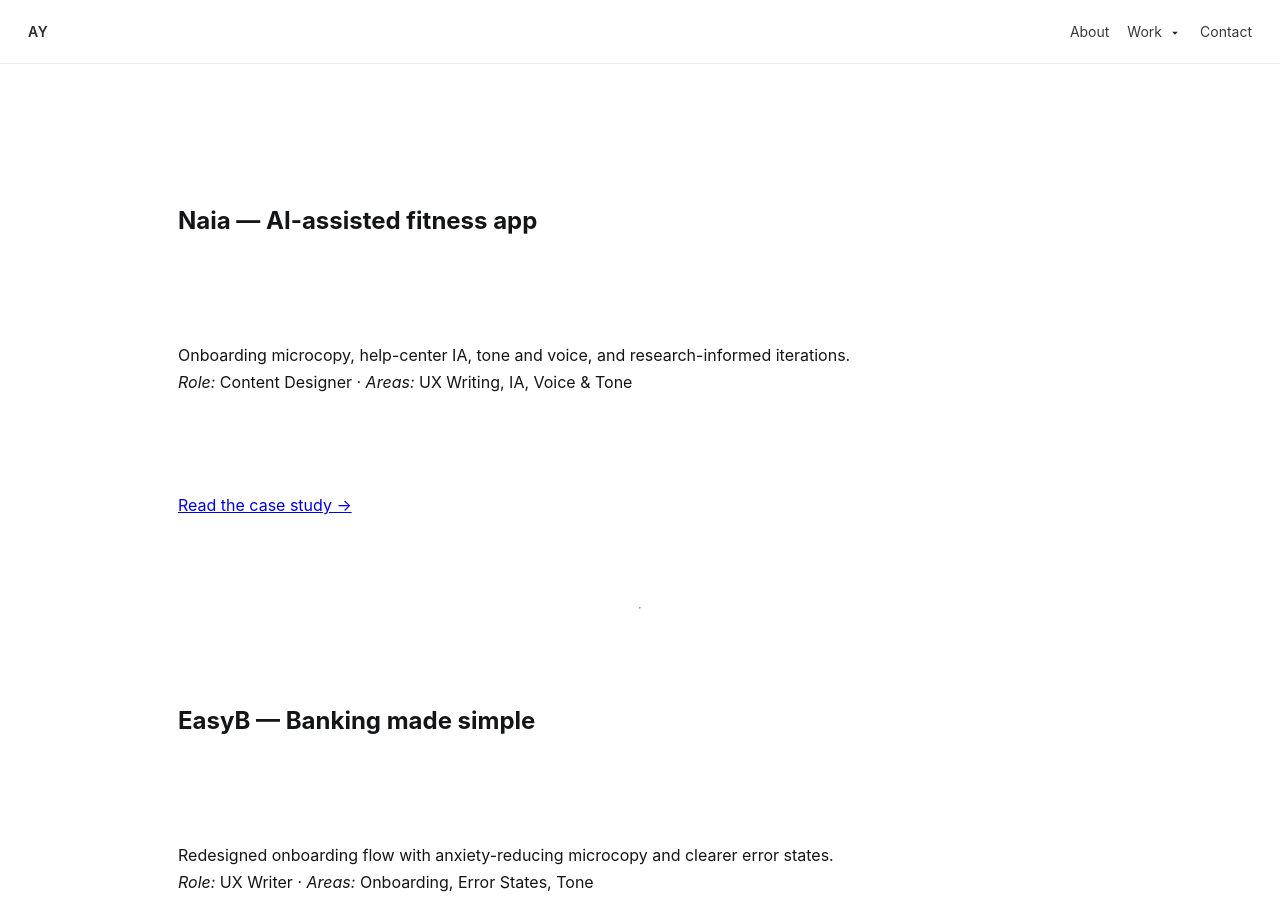
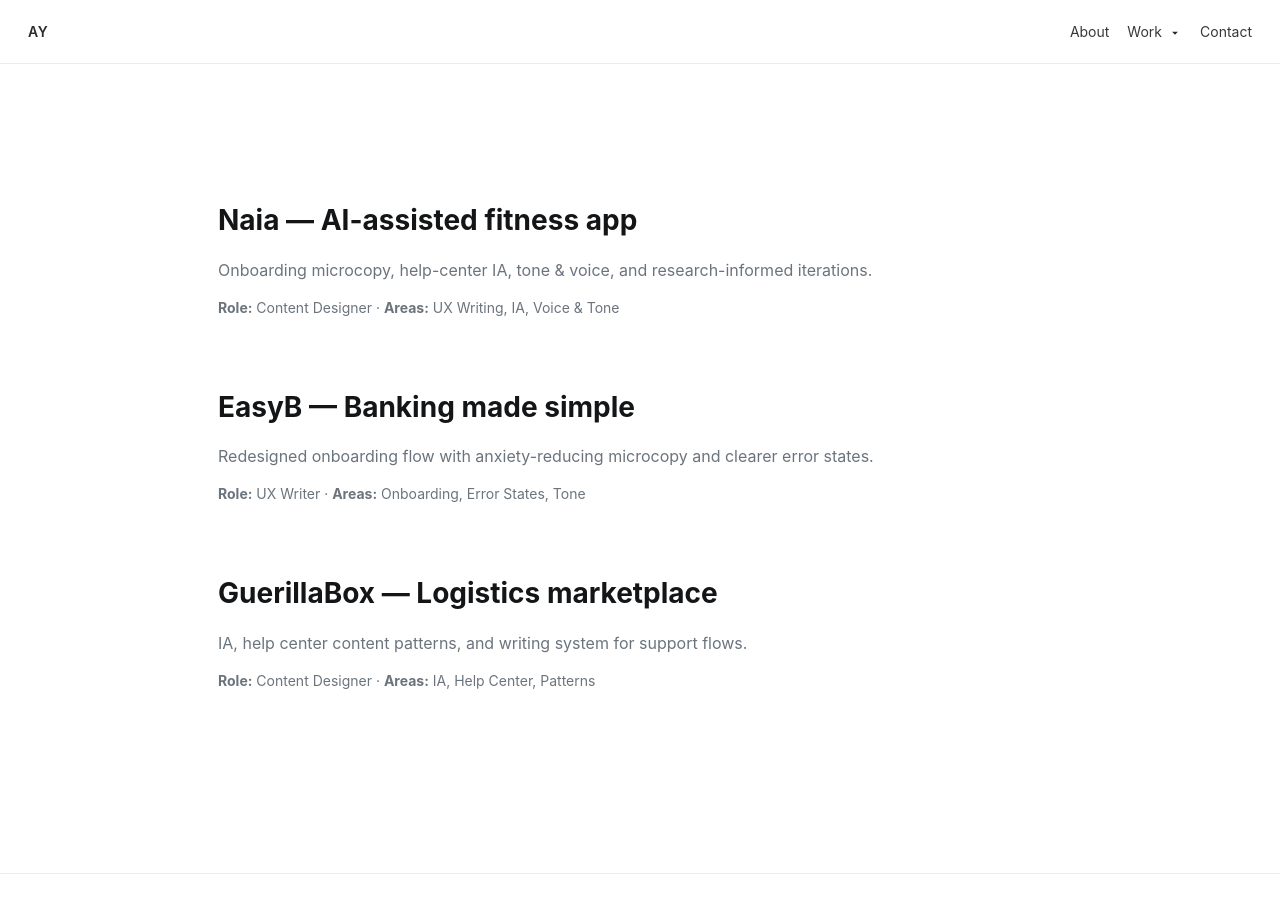
Before and after one commit to ayanoyokoyama/ayanoyokoyama-github.io, a Jekyll site: the page built from index.md, in a window 1280 px wide and 900 px high, scrolled down 603 px. Built offline with Jekyll 4.4.1, drawn with Linux system fonts in a browser that asks for light colours; some of the changed text lies outside the part shown.

Commit message:
Update index.md

```diff
--- a/index.md
+++ b/index.md
@@ -3,18 +3,37 @@ layout: home
 title: Home
 ---
 
-<!-- The hero is provided by the home layout. Just list projects below. -->
+<!-- Projects list -->
+<ul class="projects-stack" id="projects">
 
-## Naia — AI-assisted fitness app
-Onboarding microcopy, help-center IA, tone and voice, and research-informed iterations.
-*Role:* Content Designer · *Areas:* UX Writing, IA, Voice & Tone
+  <li class="item">
+    <a class="title" href="/projects/naia/">Naia — AI-assisted fitness app</a>
+    <p class="desc">
+      Onboarding microcopy, help-center IA, tone & voice, and research-informed iterations.
+    </p>
+    <p class="meta">
+      <strong>Role:</strong> Content Designer · <strong>Areas:</strong> UX Writing, IA, Voice & Tone
+    </p>
+  </li>
 
-[Read the case study →](/projects/naia/)
+  <li class="item">
+    <a class="title" href="/projects/easyb/">EasyB — Banking made simple</a>
+    <p class="desc">
+      Redesigned onboarding flow with anxiety-reducing microcopy and clearer error states.
+    </p>
+    <p class="meta">
+      <strong>Role:</strong> UX Writer · <strong>Areas:</strong> Onboarding, Error States, Tone
+    </p>
+  </li>
 
----
+  <li class="item">
+    <a class="title" href="/projects/guerillabox/">GuerillaBox — Logistics marketplace</a>
+    <p class="desc">
+      IA, help center content patterns, and writing system for support flows.
+    </p>
+    <p class="meta">
+      <strong>Role:</strong> Content Designer · <strong>Areas:</strong> IA, Help Center, Patterns
+    </p>
+  </li>
 
-## EasyB — Banking made simple
-Redesigned onboarding flow with anxiety-reducing microcopy and clearer error states.
-*Role:* UX Writer · *Areas:* Onboarding, Error States, Tone
-
-[Read the case study →](/projects/easyb/)
+</ul>
```
